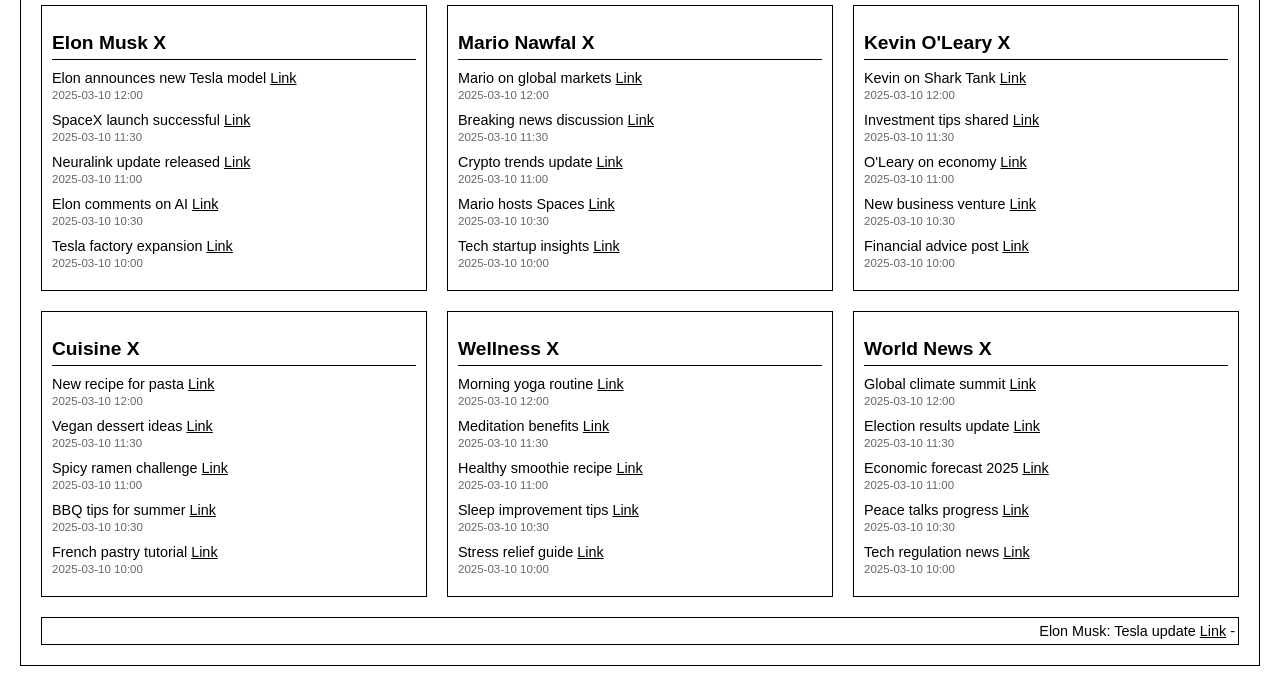
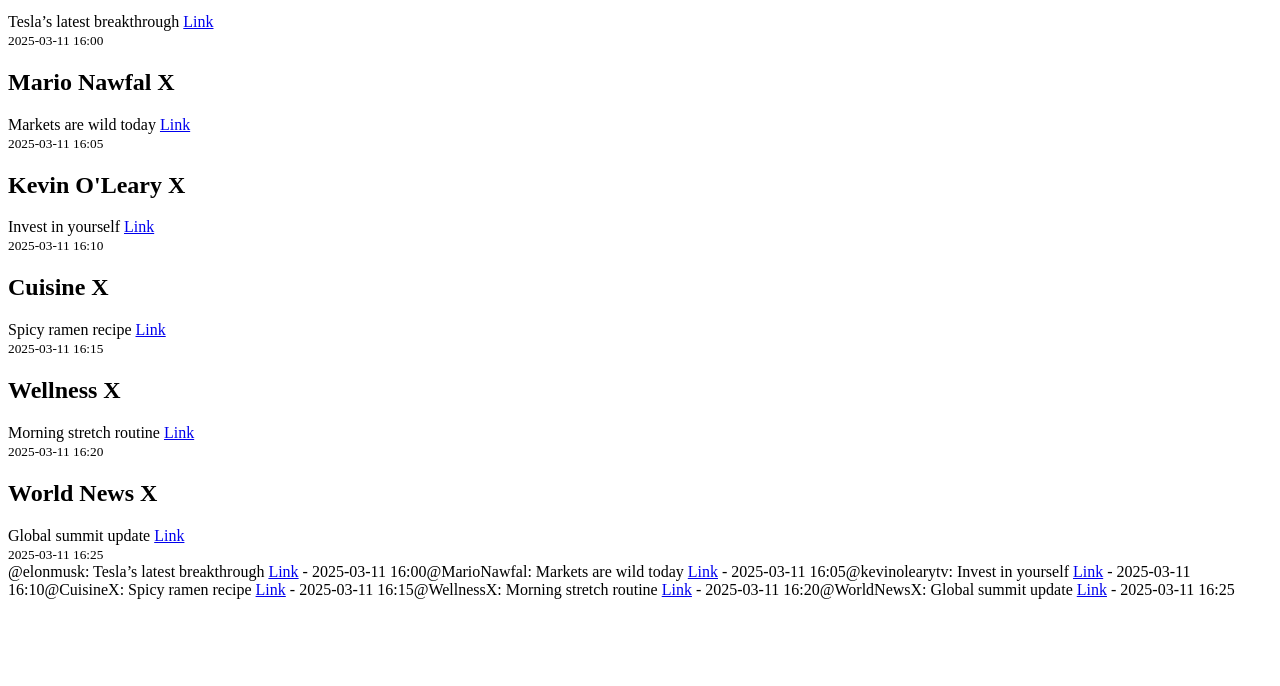
Before and after one commit to Afriqe/xnewsx, a plain HTML site: page index.html in a window 1280 px wide. Shown: the part 114-800 px from the top of the page. Drawn offline with Linux system fonts and the light colour scheme.

Commit message:
Update index.html

```diff
--- a/index.html
+++ b/index.html
@@ -5,149 +5,96 @@
     <meta name="viewport" content="width=device-width, initial-scale=1.0">
     <title>XNewsX Aggregator</title>
     <style>
-        body {
-            font-family: Arial, sans-serif; /* Same font: Arial */
-            background-color: #ffffff; /* White background */
-            color: #000000; /* Black text */
-            margin: 0; /* Remove default margin for border */
-            padding: 20px;
-            text-align: center;
-        }
-        .container {
-            border: 1px solid #000000; /* Fine line around the site */
-            padding: 20px;
-            max-width: 1200px; /* Limit width for newspaper feel */
-            margin: 0 auto; /* Center the container */
-        }
-        h1 {
-            color: #000000; /* Black for the header */
-            font-size: 2em;
-            margin-bottom: 20px;
-        }
-        .grid {
-            display: grid;
-            grid-template-columns: repeat(auto-fit, minmax(300px, 1fr)); /* Newspaper-style grid */
-            gap: 20px; /* Space between boxes */
-        }
-        .box {
-            border: 1px solid #000000; /* Thin border around each box */
-            padding: 10px;
-            text-align: left;
-        }
-        .box h2 {
-            font-size: 1.2em;
-            margin-bottom: 10px;
-            border-bottom: 1px solid #000000; /* Underline the title */
-            padding-bottom: 5px;
-        }
-        .post {
-            margin-bottom: 10px;
-            font-size: 0.9em;
-        }
-        a {
-            color: #000000; /* Black links */
-            text-decoration: underline; /* Simple underline for links */
-        }
-        a:hover {
-            color: #000000; /* No hover effect for simplicity */
-        }
-        small {
-            color: #666666; /* Gray for timestamps */
-            font-size: 0.8em;
-        }
-        .ticker {
-            overflow: hidden; /* Hide overflow content */
-            white-space: nowrap; /* Prevent text wrapping */
-            border: 1px solid #000000; /* Thin border */
-            margin-top: 20px; /* Space above ticker */
-            padding: 5px 0; /* Vertical padding */
-            font-size: 0.9em; /* Match post text size */
-        }
-        .ticker-content {
-            display: inline-block;
-            animation: scroll 20s linear infinite; /* Scroll animation */
-        }
-        .ticker-item {
-            display: inline-block;
-            margin-right: 20px; /* Space between items */
-        }
-        @keyframes scroll {
-            0% { transform: translateX(100%); }
-            100% { transform: translateX(-100%); }
-        }
+        /* Your existing CSS remains unchanged */
     </style>
     <link rel="icon" type="image/x-icon" href="/xnewsx/favicon.ico">
 </head>
 <body>
     <div class="container">
         <h1>XNewsX Feed</h1>
-        <div class="grid">
-            <!-- Box 1: Elon Musk X -->
-            <div class="box">
-                <h2>Elon Musk X</h2>
-                <div class="post">Elon announces new Tesla model <a href="https://example.com/tesla">Link</a><br><small>2025-03-10 12:00</small></div>
-                <div class="post">SpaceX launch successful <a href="https://example.com/spacex">Link</a><br><small>2025-03-10 11:30</small></div>
-                <div class="post">Neuralink update released <a href="https://example.com/neuralink">Link</a><br><small>2025-03-10 11:00</small></div>
-                <div class="post">Elon comments on AI <a href="https://example.com/ai">Link</a><br><small>2025-03-10 10:30</small></div>
-                <div class="post">Tesla factory expansion <a href="https://example.com/factory">Link</a><br><small>2025-03-10 10:00</small></div>
-            </div>
-            <!-- Box 2: Mario Nawfal X -->
-            <div class="box">
-                <h2>Mario Nawfal X</h2>
-                <div class="post">Mario on global markets <a href="https://example.com/markets">Link</a><br><small>2025-03-10 12:00</small></div>
-                <div class="post">Breaking news discussion <a href="https://example.com/breaking">Link</a><br><small>2025-03-10 11:30</small></div>
-                <div class="post">Crypto trends update <a href="https://example.com/crypto">Link</a><br><small>2025-03-10 11:00</small></div>
-                <div class="post">Mario hosts Spaces <a href="https://example.com/spaces">Link</a><br><small>2025-03-10 10:30</small></div>
-                <div class="post">Tech startup insights <a href="https://example.com/startup">Link</a><br><small>2025-03-10 10:00</small></div>
-            </div>
-            <!-- Box 3: Kevin O'Leary X -->
-            <div class="box">
-                <h2>Kevin O'Leary X</h2>
-                <div class="post">Kevin on Shark Tank <a href="https://example.com/sharktank">Link</a><br><small>2025-03-10 12:00</small></div>
-                <div class="post">Investment tips shared <a href="https://example.com/invest">Link</a><br><small>2025-03-10 11:30</small></div>
-                <div class="post">O'Leary on economy <a href="https://example.com/economy">Link</a><br><small>2025-03-10 11:00</small></div>
-                <div class="post">New business venture <a href="https://example.com/venture">Link</a><br><small>2025-03-10 10:30</small></div>
-                <div class="post">Financial advice post <a href="https://example.com/finance">Link</a><br><small>2025-03-10 10:00</small></div>
-            </div>
-            <!-- Box 4: Cuisine X -->
-            <div class="box">
-                <h2>Cuisine X</h2>
-                <div class="post">New recipe for pasta <a href="https://example.com/pasta">Link</a><br><small>2025-03-10 12:00</small></div>
-                <div class="post">Vegan dessert ideas <a href="https://example.com/vegan">Link</a><br><small>2025-03-10 11:30</small></div>
-                <div class="post">Spicy ramen challenge <a href="https://example.com/ramen">Link</a><br><small>2025-03-10 11:00</small></div>
-                <div class="post">BBQ tips for summer <a href="https://example.com/bbq">Link</a><br><small>2025-03-10 10:30</small></div>
-                <div class="post">French pastry tutorial <a href="https://example.com/pastry">Link</a><br><small>2025-03-10 10:00</small></div>
-            </div>
-            <!-- Box 5: Wellness X -->
-            <div class="box">
-                <h2>Wellness X</h2>
-                <div class="post">Morning yoga routine <a href="https://example.com/yoga">Link</a><br><small>2025-03-10 12:00</small></div>
-                <div class="post">Meditation benefits <a href="https://example.com/meditation">Link</a><br><small>2025-03-10 11:30</small></div>
-                <div class="post">Healthy smoothie recipe <a href="https://example.com/smoothie">Link</a><br><small>2025-03-10 11:00</small></div>
-                <div class="post">Sleep improvement tips <a href="https://example.com/sleep">Link</a><br><small>2025-03-10 10:30</small></div>
-                <div class="post">Stress relief guide <a href="https://example.com/stress">Link</a><br><small>2025-03-10 10:00</small></div>
-            </div>
-            <!-- Box 6: World News X -->
-            <div class="box">
-                <h2>World News X</h2>
-                <div class="post">Global climate summit <a href="https://example.com/climate">Link</a><br><small>2025-03-10 12:00</small></div>
-                <div class="post">Election results update <a href="https://example.com/election">Link</a><br><small>2025-03-10 11:30</small></div>
-                <div class="post">Economic forecast 2025 <a href="https://example.com/economy">Link</a><br><small>2025-03-10 11:00</small></div>
-                <div class="post">Peace talks progress <a href="https://example.com/peace">Link</a><br><small>2025-03-10 10:30</small></div>
-                <div class="post">Tech regulation news <a href="https://example.com/tech">Link</a><br><small>2025-03-10 10:00</small></div>
-            </div>
-        </div>
-        <!-- Simulated Live X Feed Ticker -->
-        <div class="ticker">
-            <div class="ticker-content">
-                <span class="ticker-item">Elon Musk: Tesla update <a href="https://example.com/tesla2">Link</a> - 10:41 AM SAST</span>
-                <span class="ticker-item">Mario Nawfal: Market crash <a href="https://example.com/market">Link</a> - 10:40 AM SAST</span>
-                <span class="ticker-item">Kevin O'Leary: Invest now <a href="https://example.com/invest2">Link</a> - 10:39 AM SAST</span>
-                <span class="ticker-item">Cuisine X: New sushi recipe <a href="https://example.com/sushi">Link</a> - 10:38 AM SAST</span>
-                <span class="ticker-item">Wellness X: Yoga tips <a href="https://example.com/yoga2">Link</a> - 10:37 AM SAST</span>
-                <span class="ticker-item">World News: Climate deal <a href="https://example.com/climate2">Link</a> - 10:36 AM SAST</span>
-            </div>
+        <div class="grid" id="news-grid"></div>
+        <div class="ticker" id="ticker">
+            <div class="ticker-content" id="ticker-content"></div>
         </div>
     </div>
+    <script>
+        // Define users (handles for later API use)
+        const users = [
+            { name: "Elon Musk X", handle: "@elonmusk", id: "elon" },
+            { name: "Mario Nawfal X", handle: "@MarioNawfal", id: "mario" },
+            { name: "Kevin O'Leary X", handle: "@kevinolearytv", id: "kevin" },
+            { name: "Cuisine X", handle: "@CuisineX", id: "cuisine" },
+            { name: "Wellness X", handle: "@WellnessX", id: "wellness" },
+            { name: "World News X", handle: "@WorldNewsX", id: "world" }
+        ];
+
+        // Mock data (simulating X posts for free tier)
+        const mockPosts = {
+            elon: [{ text: "Tesla’s latest breakthrough", link: "#", time: "2025-03-11 16:00" }],
+            mario: [{ text: "Markets are wild today", link: "#", time: "2025-03-11 16:05" }],
+            kevin: [{ text: "Invest in yourself", link: "#", time: "2025-03-11 16:10" }],
+            cuisine: [{ text: "Spicy ramen recipe", link: "#", time: "2025-03-11 16:15" }],
+            wellness: [{ text: "Morning stretch routine", link: "#", time: "2025-03-11 16:20" }],
+            world: [{ text: "Global summit update", link: "#", time: "2025-03-11 16:25" }]
+        };
+
+        // Function to populate grid and ticker
+        function populateContent(postsData) {
+            const grid = document.getElementById("news-grid");
+            const ticker = document.getElementById("ticker-content");
+
+            users.forEach(user => {
+                // Grid box
+                const box = document.createElement("div");
+                box.className = "box";
+                box.innerHTML = `<h2>${user.name}</h2>`;
+                const posts = postsData[user.id] || [];
+                posts.forEach(post => {
+                    box.innerHTML += `<div class="post">${post.text} <a href="${post.link}">Link</a><br><small>${post.time}</small></div>`;
+                });
+                grid.appendChild(box);
+
+                // Ticker item
+                posts.forEach(post => {
+                    ticker.innerHTML += `<span class="ticker-item">${user.handle}: ${post.text} <a href="${post.link}">Link</a> - ${post.time}</span>`;
+                });
+            });
+        }
+
+        // Initial load with mock data
+        populateContent(mockPosts);
+
+        // Placeholder for real X API (uncomment with token and Basic tier)
+        /*
+        async function fetchXPosts(handle) {
+            try {
+                const response = await fetch(`https://api.twitter.com/2/users/by/username/${handle.replace('@', '')}/tweets?max_results=5`, {
+                    headers: { "Authorization": "Bearer YOUR_BEARER_TOKEN" }
+                });
+                const data = await response.json();
+                if (data.data) {
+                    return data.data.map(tweet => ({
+                        text: tweet.text,
+                        link: `https://twitter.com/${handle}/status/${tweet.id}`,
+                        time: new Date(tweet.created_at).toLocaleString()
+                    }));
+                }
+                return [];
+            } catch (error) {
+                console.error(`Error fetching ${handle}:`, error);
+                return [];
+            }
+        }
+
+        async function loadLiveData() {
+            const livePosts = {};
+            for (const user of users) {
+                livePosts[user.id] = await fetchXPosts(user.handle);
+            }
+            populateContent(livePosts);
+        }
+        loadLiveData();
+        */
+    </script>
 </body>
 </html>
```
